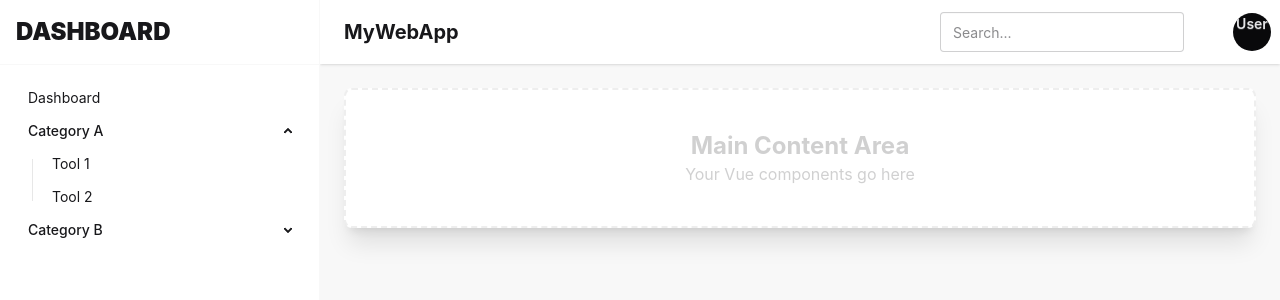
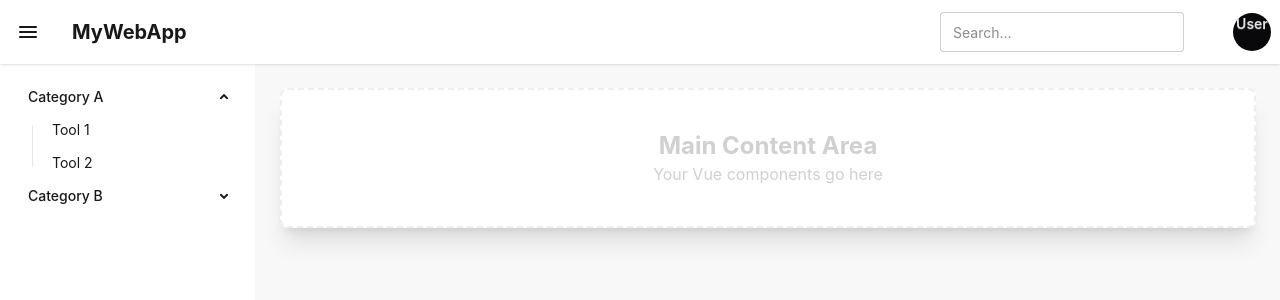
Before and after one commit to charleshuang3/it-toolbox, a Vue app in the folder frontend/: page / in a window 1280 px wide. Shown: the top 300 px of the page. Built offline with nearby package versions, Linux system fonts and the light colour scheme; some icons are missing.

Commit message:
feat: re-work sidebar

```diff
--- a/frontend/src/App.vue
+++ b/frontend/src/App.vue
@@ -1,20 +1,14 @@
 <template>
-  <div class="drawer lg:drawer-open">
-    <input id="main-drawer" type="checkbox" class="drawer-toggle" v-model="isSidebarOpen" />
-
-    <div class="drawer-content flex flex-col min-h-screen bg-base-200">
-      <div class="navbar bg-base-100 sticky top-0 z-30 shadow-sm gap-2">
-        <div class="flex-none lg:hidden">
-          <label for="main-drawer" class="btn btn-square btn-ghost">
-            <svg
-              xmlns="http://www.w3.org/2000/svg"
-              fill="none"
-              viewBox="0 0 24 24"
-              class="inline-block w-6 h-6 stroke-current"
-            >
-              <path stroke-linecap="round" stroke-linejoin="round" stroke-width="2" d="M4 6h16M4 12h16M4 18h16"></path>
-            </svg>
+  <div class="min-h-screen bg-base-200 flex flex-col">
+    <!-- Navbar -->
+    <div class="navbar bg-base-100 sticky top-0 z-30 shadow-sm gap-2 shrink-0">
+      <div class="flex-none">
+        <label for="main-drawer" class="btn btn-square btn-ghost lg:hidden">
+          <Icon icon="material-symbols:menu-rounded" class="w-6 h-6" />
         </label>
+        <button @click="isSidebarCollapsed = !isSidebarCollapsed" class="btn btn-square btn-ghost hidden lg:flex">
+          <Icon icon="material-symbols:menu-rounded" class="w-6 h-6" />
+        </button>
       </div>
 
       <div class="flex-1 px-2 mx-2 font-bold text-xl">MyWebApp</div>
@@ -35,33 +29,55 @@
               <span>User</span>
             </div>
           </label>
-            <ul tabindex="0" class="mt-3 z-[1] p-2 shadow menu menu-sm dropdown-content bg-base-100 rounded-box w-52">
+          <ul tabindex="0" class="mt-3 z-1 p-2 shadow menu menu-sm dropdown-content bg-base-100 rounded-box w-52">
             <li><a>Logout</a></li>
           </ul>
         </div>
       </div>
     </div>
 
-      <main class="p-6">
-        <div class="grid grid-cols-1 gap-6">
-          <div
-            class="card bg-base-100 shadow-xl p-10 items-center justify-center border-2 border-dashed border-base-300"
+    <!-- Main Layout: Sidebar below navbar, content to the right -->
+    <div class="flex flex-1 overflow-hidden">
+      <!-- Mobile Drawer (overlay) -->
+      <input id="main-drawer" type="checkbox" class="drawer-toggle" v-model="isSidebarOpen" />
+
+      <!-- Sidebar (horizontal menu below navbar) -->
+      <aside
+        v-show="!isSidebarCollapsed"
+        class="hidden lg:block w-64 shrink-0 bg-base-100 border-r border-base-200 overflow-y-auto"
       >
-            <h2 class="text-2xl font-bold opacity-20">Main Content Area</h2>
-            <p class="opacity-20">Your Vue components go here</p>
-          </div>
-        </div>
-      </main>
-    </div>
+        <ul class="menu p-4 w-full text-base-content">
+          <li>
+            <details open>
+              <summary class="font-medium">Category A</summary>
+              <ul>
+                <li><a>Tool 1</a></li>
+                <li><a>Tool 2</a></li>
+              </ul>
+            </details>
+          </li>
 
-    <div class="drawer-side z-40">
+          <li>
+            <details>
+              <summary class="font-medium">Category B</summary>
+              <ul>
+                <li><a>Tool 3</a></li>
+                <li><a>Tool 4</a></li>
+              </ul>
+            </details>
+          </li>
+        </ul>
+      </aside>
+
+      <!-- Mobile sidebar as drawer overlay -->
+      <div class="drawer-side lg:hidden z-40">
         <label for="main-drawer" class="drawer-overlay"></label>
         <aside class="bg-base-100 w-80 min-h-full flex flex-col border-r border-base-200">
-        <div class="p-4 font-black text-2xl hidden lg:block border-b border-base-200">DASHBOARD</div>
-
-        <ul class="menu p-4 w-full text-base-content flex-grow">
-          <li><a>Dashboard</a></li>
-
+          <!-- Search bar for mobile -->
+          <div class="p-4 border-b border-base-200">
+            <input type="text" placeholder="Search..." class="input input-bordered w-full" />
+          </div>
+          <ul class="menu p-4 w-full text-base-content grow">
             <li>
               <details open>
                 <summary class="font-medium">Category A</summary>
@@ -84,6 +100,19 @@
           </ul>
         </aside>
       </div>
+
+      <!-- Main Content -->
+      <main class="flex-1 p-6 overflow-y-auto">
+        <div class="grid grid-cols-1 gap-6">
+          <div
+            class="card bg-base-100 shadow-xl p-10 items-center justify-center border-2 border-dashed border-base-300"
+          >
+            <h2 class="text-2xl font-bold opacity-20">Main Content Area</h2>
+            <p class="opacity-20">Your Vue components go here</p>
+          </div>
+        </div>
+      </main>
+    </div>
   </div>
 </template>
 
@@ -92,4 +121,5 @@ import { ref } from 'vue';
 import { Icon } from '@iconify/vue';
 
 const isSidebarOpen = ref(false);
+const isSidebarCollapsed = ref(false);
 </script>
```
Lines whose indentation alone changed are shown as unchanged.
